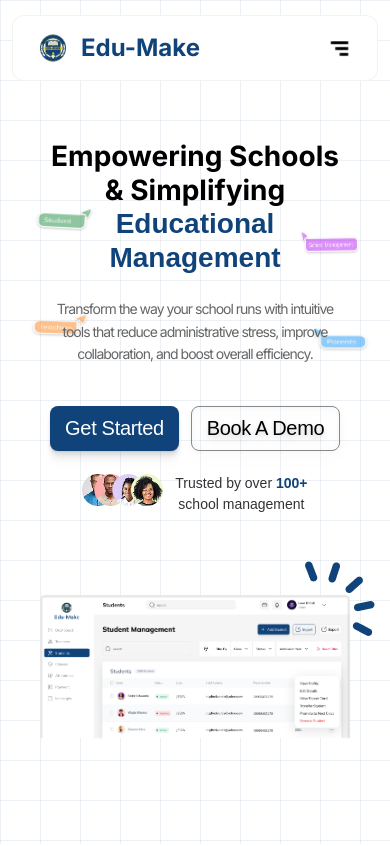
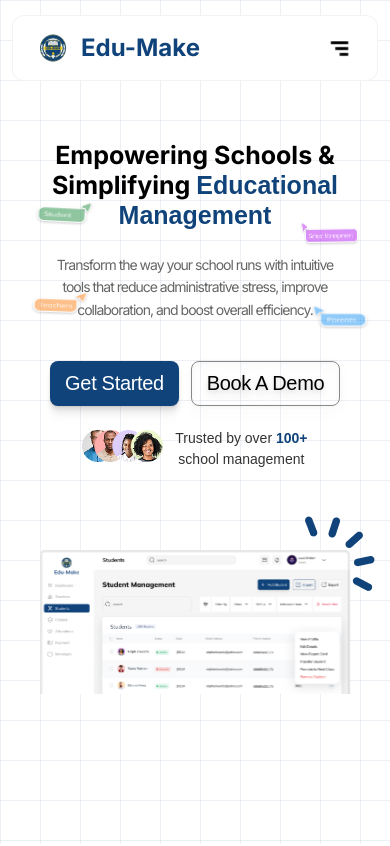
Before and after one commit to 09iqranoor/Edumake-Web, a React (Vite) app: page / in a window 390 px wide. Shown: the top 846 px of the page. Built offline with nearby package versions, Linux system fonts and the light colour scheme.

Commit message:
set font size

```diff
--- a/src/components/landing/HeroSection.css
+++ b/src/components/landing/HeroSection.css
@@ -794,7 +794,7 @@
 
 @media (max-width: 480px) {
   .hero-title {
-    font-size: 28px;
+    font-size: 25px;
   }
 
   .hero-subtitle {
```
